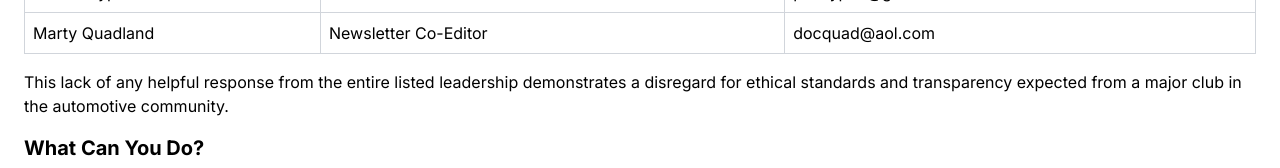
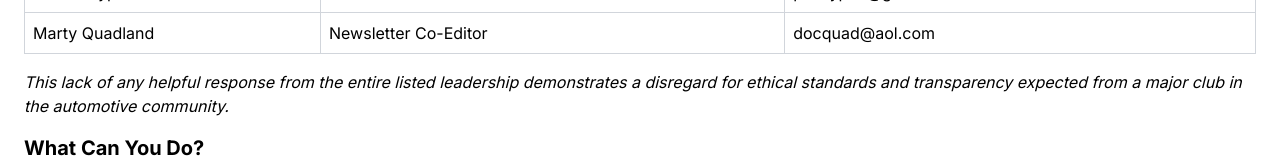
Before and after one commit to fabiobta89/frankforelle, a Next.js app: page / in a window 1280 px wide. Shown: the part 1154-1322 px from the top of the page. Built offline with nearby package versions, Linux system fonts and the light colour scheme.

Commit message:
Minor changes

```diff
--- a/src/pages/index.js
+++ b/src/pages/index.js
@@ -116,7 +116,7 @@ export default function Home() {
           </tr>
           </tbody>
         </table>
-        <p className={`mb-4`}>This lack of any helpful response from the entire listed leadership demonstrates a disregard for ethical standards and transparency expected from a major club in the automotive community.</p>
+        <p className={`mb-4 italic`}>This lack of any helpful response from the entire listed leadership demonstrates a disregard for ethical standards and transparency expected from a major club in the automotive community.</p>
         <h3 className={`text-xl font-bold mb-4`}>What Can You Do?</h3>
         <ul className={`pl-4 mb-4`}>
           <li className={`list-disc`}>Exercise extreme caution in any transactions with Frank Forelle.</li>
```
